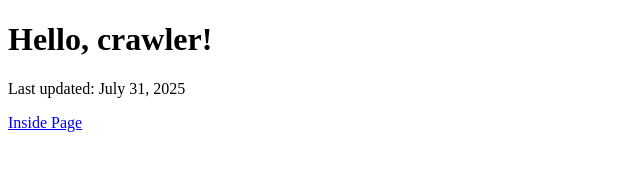
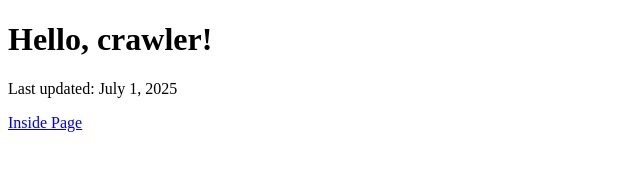
Before and after one commit to erez-pfpt/crawler-test-site, a plain HTML site: page index.html in a window 1280 px wide. Shown: the full height of the page, 0-640 px from the left. Drawn offline with Linux system fonts and the light colour scheme.

Commit message:
Update index.html

```diff
--- a/index.html
+++ b/index.html
@@ -6,7 +6,7 @@
  </head>
  <body>
   <h1>Hello, crawler!</h1>
-  <p>Last updated: July 31, 2025</p>
+  <p>Last updated: July 1, 2025</p>
   <p><a href="/crawler-test-site/inside.html">Inside Page</a></p>
  </body>
 </html>
```
